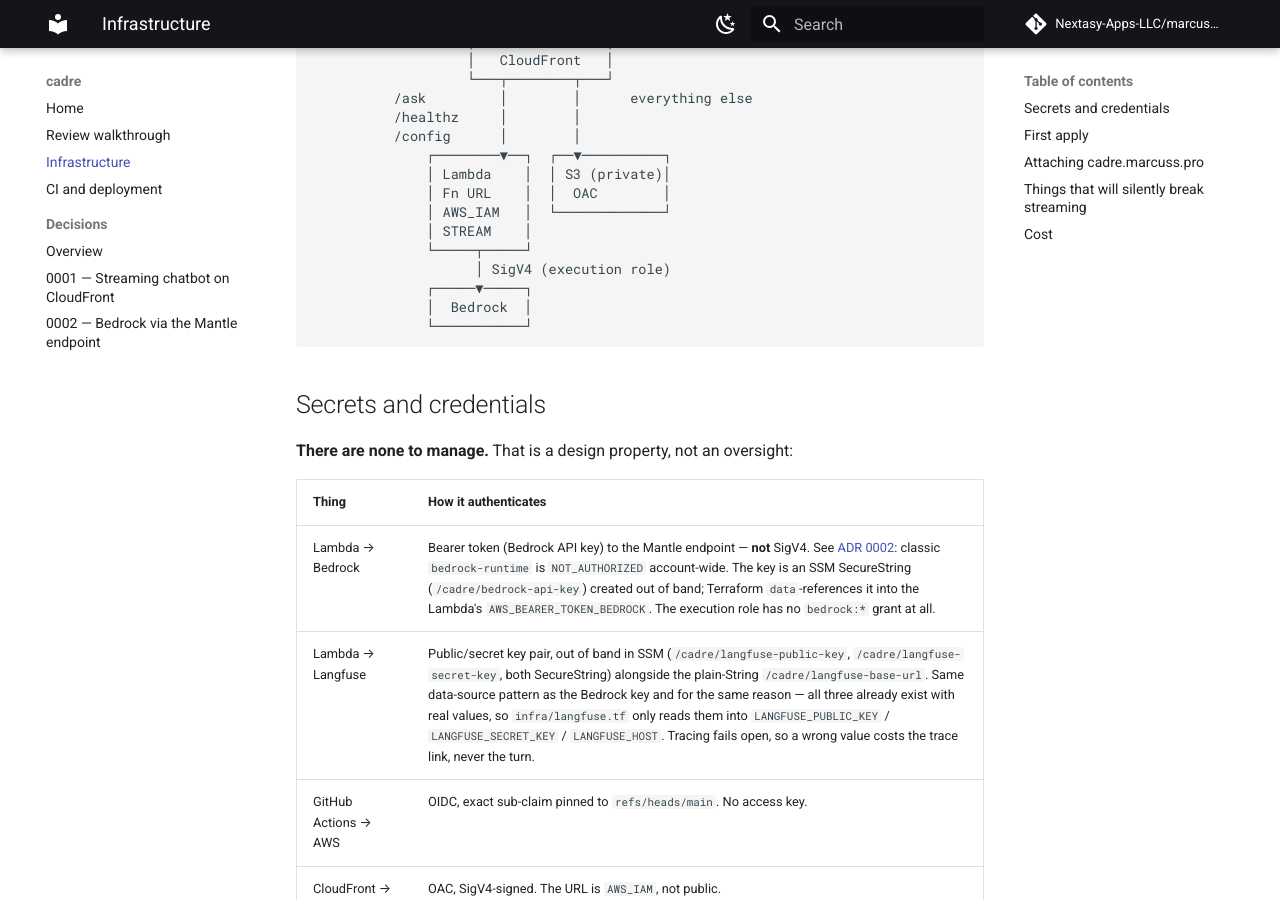
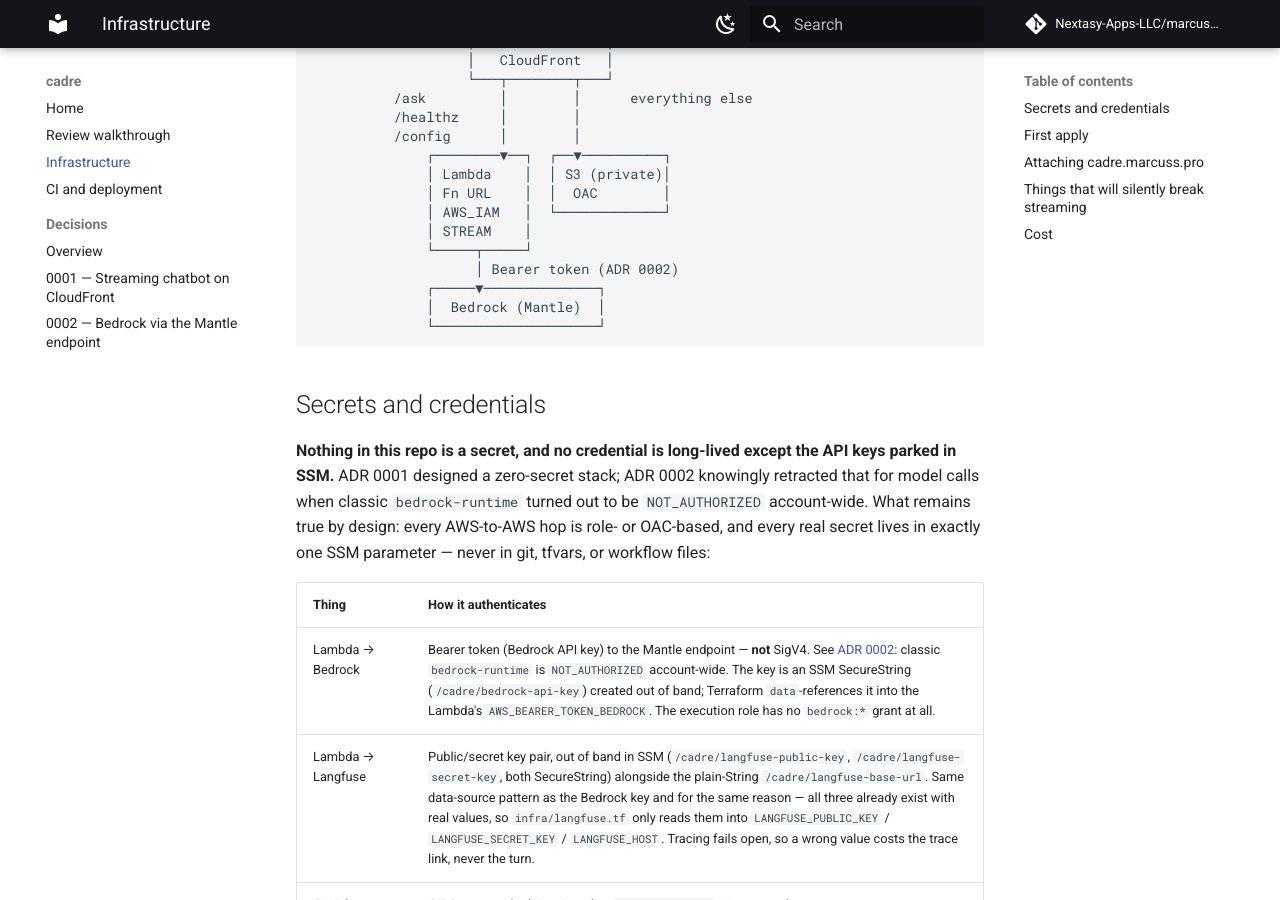
Before and after one commit to Nextasy-Apps-LLC/marcuss-cadre-test, an MkDocs documentation site: the page built from docs/infrastructure.md, in a window 1280 px wide and 900 px high, scrolled down 408 px. Built offline with MkDocs 1.6.1 and Material for MkDocs 9.7.7, drawn with Linux system fonts in a browser that asks for light colours; comment, search, counter and statistics services are not loaded.

Commit message:
docs(infra,adr): retire the last SigV4-to-Bedrock remnants outside ADR history
infra/README.md's topology diagram still showed 'SigV4 (execution role)' on the
Lambda->Bedrock hop and opened the secrets section with 'there are none to
manage' — both retracted by ADR 0002 (bearer token to Mantle; the Bedrock and
Langfuse keys are real secrets in SSM). ADR 0001 gets a historical note that
its rail/refusal_reason event names are protocol v1, replaced by v2 —
annotation only, the ADR stays append-only.

Refs #60
Co-Authored-By: Claude Opus 5 <noreply@anthropic.com>

````diff
--- a/infra/README.md
+++ b/infra/README.md
@@ -18,15 +18,20 @@ CloudFront, with the page served from a private S3 bucket on the same hostname.
               │ AWS_IAM   │  └─────────────┘
               │ STREAM    │
               └─────┬─────┘
-                    │ SigV4 (execution role)
-              ┌─────▼─────┐
-              │  Bedrock  │
-              └───────────┘
+                    │ Bearer token (ADR 0002)
+              ┌─────▼──────────────┐
+              │  Bedrock (Mantle)  │
+              └────────────────────┘
 ```
 
 ## Secrets and credentials
 
-**There are none to manage.** That is a design property, not an oversight:
+**Nothing in this repo is a secret, and no credential is long-lived except the
+API keys parked in SSM.** ADR 0001 designed a zero-secret stack; ADR 0002
+knowingly retracted that for model calls when classic `bedrock-runtime` turned
+out to be `NOT_AUTHORIZED` account-wide. What remains true by design: every
+AWS-to-AWS hop is role- or OAC-based, and every real secret lives in exactly
+one SSM parameter — never in git, tfvars, or workflow files:
 
 | Thing | How it authenticates |
 |---|---|
````
Also changed, not shown: adr/0001-streaming-chatbot-cloudfront-lambda-s3.md (+7 -0 lines).
